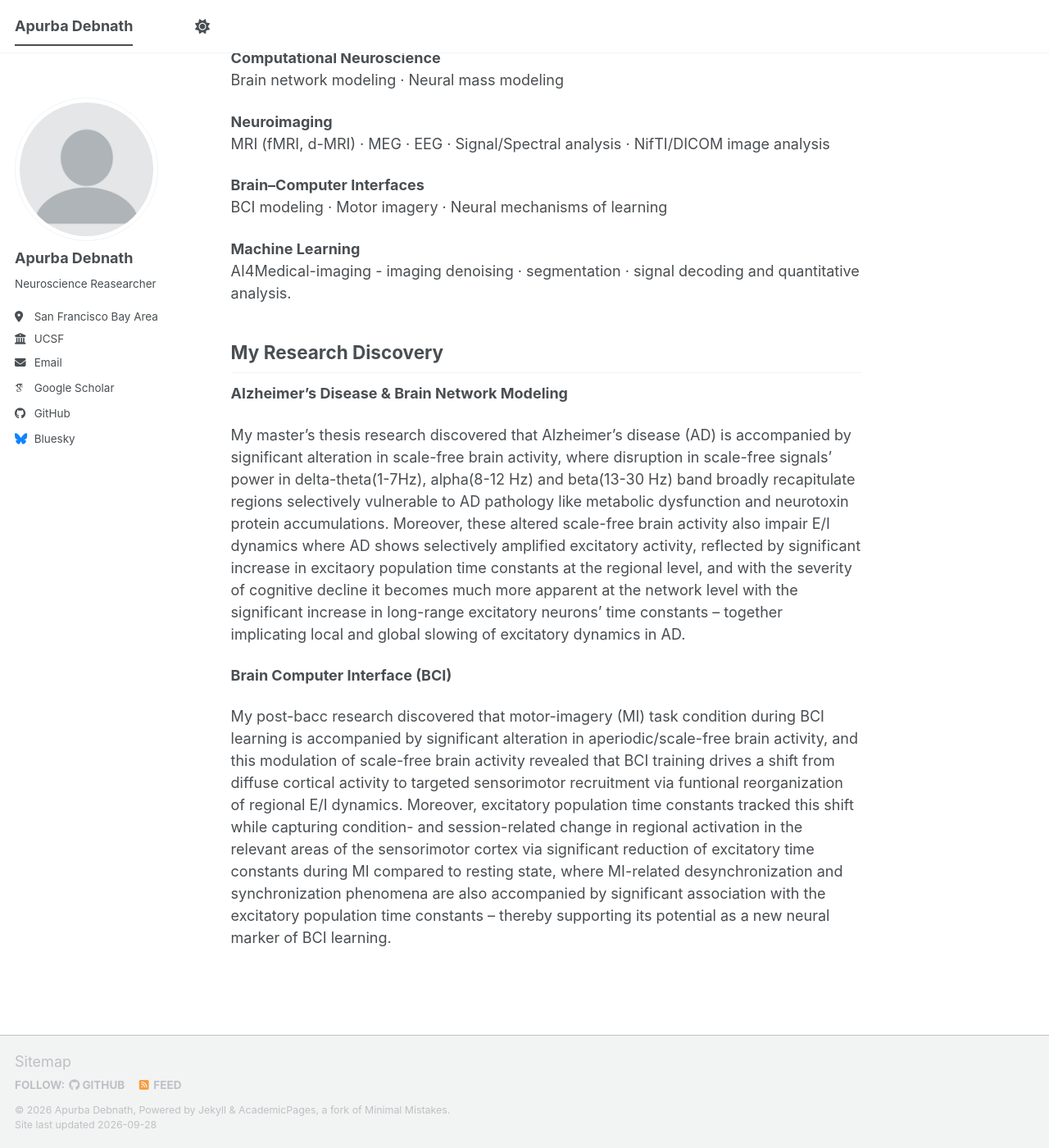
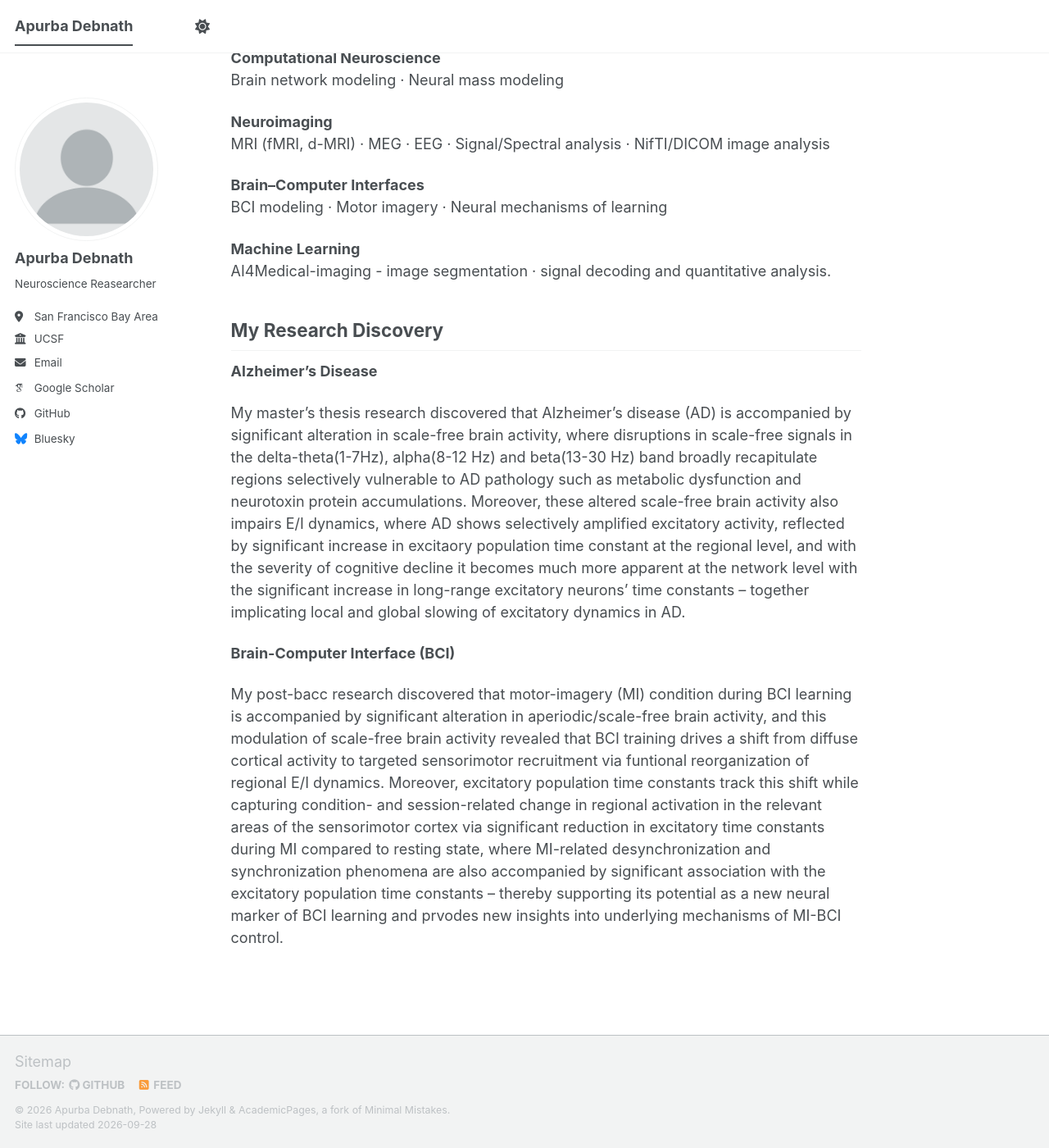
Before and after one commit to ApurbaApd/ApurbaApd.github.io, a Jekyll site: the page built from _pages/about.md, in a window 1280 px wide and 1400 px high, scrolled down 1122 px. Shown: the whole window at 82% size. Built offline with Jekyll 4.4.1, drawn with Linux system fonts in a browser that asks for light colours; some web fonts are replaced; a script bundle is joined from its source files by our own code; library files that are not in the unit come from our copies; some of the changed text lies outside the part shown.

Commit message:
Revise about page content and formatting
Updated text formatting and improved clarity in the about page content, including changes to link colors and minor grammatical adjustments.

```diff
--- a/_pages/about.md
+++ b/_pages/about.md
@@ -7,14 +7,14 @@
 I am currently working on understanding brain dynamics
 through neuroimaging, computational models and machine learning.
 
-I recently graduated from <a href="https://www.ucsf.edu" style="color: #6a5acd; text-decoration: none;">University of California, San Francisco (UCSF)</a>, with my Master's in Biomedical Imaging in the <a href="https://radiology.ucsf.edu/" style="color: #6a5acd; text-decoration: none;">Department of Radiology and Biomedical Imaging</a>, where I worked on computational modeling of brain network alterations in Alzheimer's disease at the <a href="https://rajlab.ucsf.edu" style="color: #6a5acd; text-decoration: none;">Brain Networks Laboratory</a>, working with <a href="https://radiology.ucsf.edu/people/ashish-raj" style="color: #6a5acd; text-decoration: none;">Prof. Ashish Raj</a> and <a href="https://radiology.ucsf.edu/people/srikantan-nagarajan" style="color: #6a5acd; text-decoration: none;">Prof. Srikantan Nagarajan</a>
+I recently graduated from <a href="https://www.ucsf.edu" style="color: #F1C1FF; text-decoration: none;">University of California, San Francisco (UCSF)</a>, with my Master's in Biomedical Imaging in the <a href="https://radiology.ucsf.edu/" style="color: #F1C1FF; text-decoration: none;">Department of Radiology and Biomedical Imaging</a>, where I worked on computational modeling of brain network alterations in Alzheimer's disease at the <a href="https://rajlab.ucsf.edu" style="color: #F1C1FF; text-decoration: none;">Brain Networks Laboratory</a>, working with <a href="https://radiology.ucsf.edu/people/ashish-raj" style="color: #F1C1FF; text-decoration: none;">Prof. Ashish Raj</a> and <a href="https://radiology.ucsf.edu/people/srikantan-nagarajan" style="color: #F1C1FF; text-decoration: none;">Prof. Srikantan Nagarajan</a>
 
-Before joining UCSF, I worked as a postbaccalaureate researcher at <a href="https://rbcdsai.iitm.ac.in/" style="color: #6a5acd; text-decoration: none;">RBCDSAI</a>/<a href="https://ibse.iitm.ac.in" style="color: #6a5acd; text-decoration: none;">IBSE</a>, IIT Madras, India, in collaboration with the Paris Brain Institute. My research focused on understanding the neural mechanisms underlying brain–computer interface (BCI) control using computational model to inform personalized BCI training. There I worked with <a href="https://ibse.iitm.ac.in/people/parul_verma/" style="color: #6a5acd; text-decoration: none;">Parul Verma</a> at IBSE, IIT Madras, and <a href="https://parisbraininstitute.org/collaborators/corsi-marie-constance" style="color: #6a5acd; text-decoration: none;">Marie-Constance Corsi</a> at Inria–Paris Brain Institute.
+Before joining UCSF, I worked as a postbaccalaureate researcher at <a href="https://rbcdsai.iitm.ac.in/" style="color: #F1C1FF; text-decoration: none;">RBCDSAI</a>/<a href="https://ibse.iitm.ac.in" style="color: #F1C1FF; text-decoration: none;">IBSE</a>, IIT Madras, India, in collaboration with the Paris Brain Institute. My research focused on understanding the neural mechanisms underlying brain–computer interface (BCI) control using computational model to inform personalized BCI training. There I worked with <a href="https://ibse.iitm.ac.in/people/parul_verma/" style="color: #F1C1FF; text-decoration: none;">Parul Verma</a> at IBSE, IIT Madras, and <a href="https://parisbraininstitute.org/collaborators/corsi-marie-constance" style="color: #F1C1FF; text-decoration: none;">Marie-Constance Corsi</a> at Inria–Paris Brain Institute.
 
 Earlier, I earned my Bachelor's Degree in Biotechnology with Mathematics and Computer Science
-from <a href="https://nitdgp.ac.in/department/biotechnology" style="color: #6a5acd; text-decoration: none;">NIT Durgapur, India</a>, in 2024. As an undergraduate researcher, I worked
+from <a href="https://nitdgp.ac.in/department/biotechnology" style="color: #F1C1FF; text-decoration: none;">NIT Durgapur, India</a>, in 2024. As an undergraduate researcher, I worked
 on mathematical/machine-learning modeling of drug delivery systems with
-<a href="https://nitdgp.ac.in/department/biotechnology" style="color: #6a5acd; text-decoration: none;">Prof. Dalia Dasgupta Mandal</a>. Check out my CV [here](files/Apurba_CV.pdf).
+<a href="https://nitdgp.ac.in/department/biotechnology" style="color: #F1C1FF; text-decoration: none;">Prof. Dalia Dasgupta Mandal</a>. Check out my CV [here](files/Apurba_CV.pdf).
 
 ## Peer-Reviewed Publications
 
@@ -24,8 +24,8 @@
 [Preprint](https://doi.org/10.1101/2025.06.21.660834)
 
 **Debnath, A.** (2026).
-*"Spectral Graph Modeling of Abnormal Neural Synchronizations in Alzheimer's
-Disease."*
+*"Spectral Graph modeling of abnormal neural synchronizations in Alzheimer's
+disease."*
 M.S. Thesis, University of California, San Francisco.[Thesis](https://escholarship.org/content/qt4k23z0mp/qt4k23z0mp.pdf)
 
 ## Education
@@ -46,16 +46,16 @@
 BCI modeling · Motor imagery · Neural mechanisms of learning
 
 **Machine Learning**
-AI4Medical-imaging - imaging denoising · segmentation · signal decoding and  quantitative analysis.
+AI4Medical-imaging - image segmentation · signal decoding and quantitative analysis.
 
 
 ## My Research Discovery
 
-**Alzheimer’s Disease & Brain Network Modeling**
+**Alzheimer’s Disease**
 
 My master's thesis research discovered that Alzheimer's
-disease (AD) is accompanied by significant alteration in scale-free brain activity, where disruption in scale-free signals' power in delta-theta(1-7Hz), alpha(8-12 Hz) and beta(13-30 Hz) band broadly recapitulate regions selectively vulnerable to AD pathology like metabolic dysfunction and neurotoxin protein accumulations. Moreover, these altered scale-free brain activity also impair E/I dynamics where AD shows selectively amplified excitatory activity, reflected by significant increase in excitaory population time constants at the regional level, and with the severity of cognitive decline it becomes much more apparent at the network level with the significant increase in long-range excitatory neurons' time constants -- together implicating local and global slowing of excitatory dynamics in AD.
+disease (AD) is accompanied by significant alteration in scale-free brain activity, where disruptions in scale-free signals in the delta-theta(1-7Hz), alpha(8-12 Hz) and beta(13-30 Hz) band broadly recapitulate regions selectively vulnerable to AD pathology such as metabolic dysfunction and neurotoxin protein accumulations. Moreover, these altered scale-free brain activity also impairs E/I dynamics, where AD shows selectively amplified excitatory activity, reflected by significant increase in excitaory population time constant at the regional level, and with the severity of cognitive decline it becomes much more apparent at the network level with the significant increase in long-range excitatory neurons' time constants -- together implicating local and global slowing of excitatory dynamics in AD.
 
-**Brain Computer Interface (BCI)**
+**Brain-Computer Interface (BCI)**
 
-My post-bacc research discovered that motor-imagery (MI) task condition during BCI learning is accompanied by significant alteration in aperiodic/scale-free brain activity, and this modulation of scale-free brain activity revealed that BCI training drives a shift from diffuse cortical activity to targeted sensorimotor recruitment via funtional reorganization of regional E/I dynamics. Moreover, excitatory population time constants tracked this shift while capturing condition- and session-related change in regional activation in the relevant areas of the sensorimotor cortex via significant reduction of excitatory time constants during MI compared to resting state, where MI-related desynchronization and synchronization phenomena are also accompanied by significant association with the excitatory population time constants -- thereby supporting its potential as a new neural marker of BCI learning.
+My post-bacc research discovered that motor-imagery (MI) condition during BCI learning is accompanied by significant alteration in aperiodic/scale-free brain activity, and this modulation of scale-free brain activity revealed that BCI training drives a shift from diffuse cortical activity to targeted sensorimotor recruitment via funtional reorganization of regional E/I dynamics. Moreover, excitatory population time constants track this shift while capturing condition- and session-related change in regional activation in the relevant areas of the sensorimotor cortex via significant reduction in excitatory time constants during MI compared to resting state, where MI-related desynchronization and synchronization phenomena are also accompanied by significant association with the excitatory population time constants -- thereby supporting its potential as a new neural marker of BCI learning and prvodes new insights into underlying mechanisms of MI-BCI control.
```
